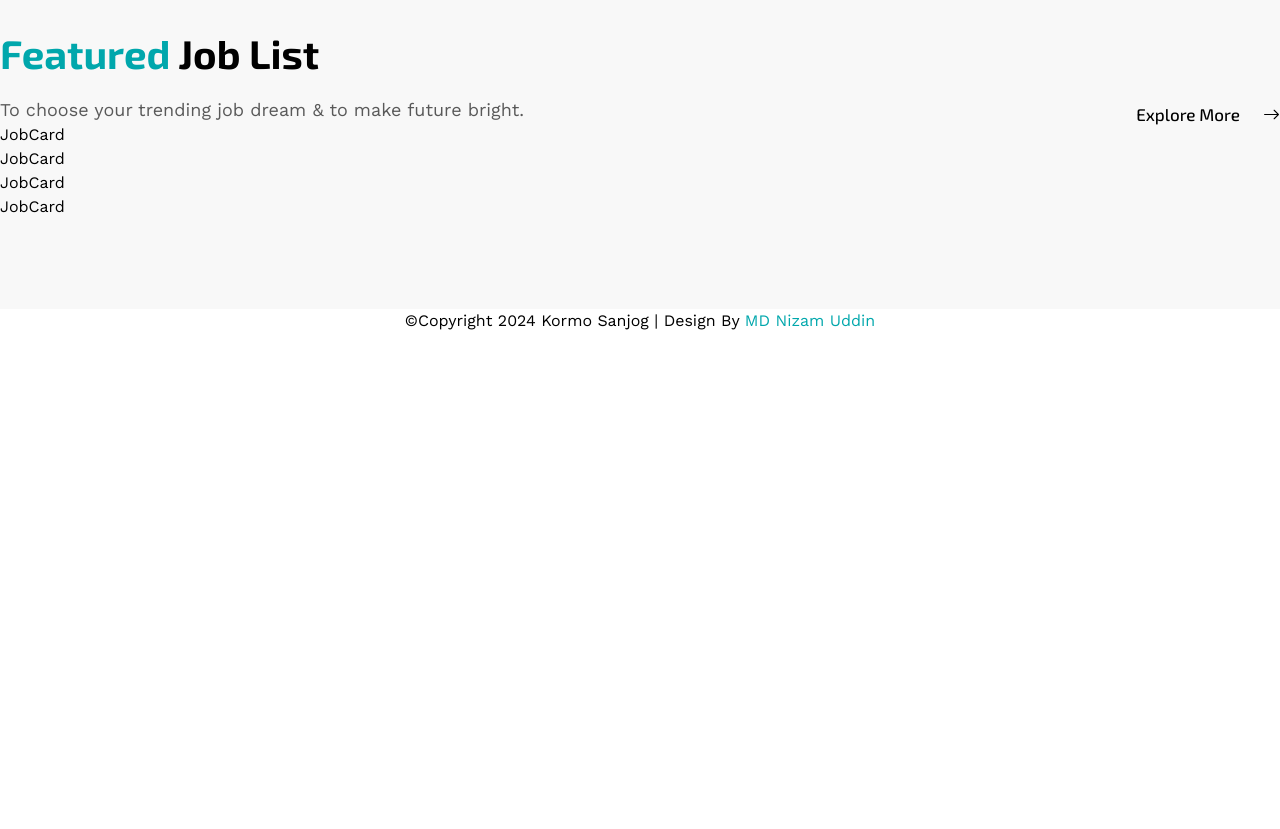
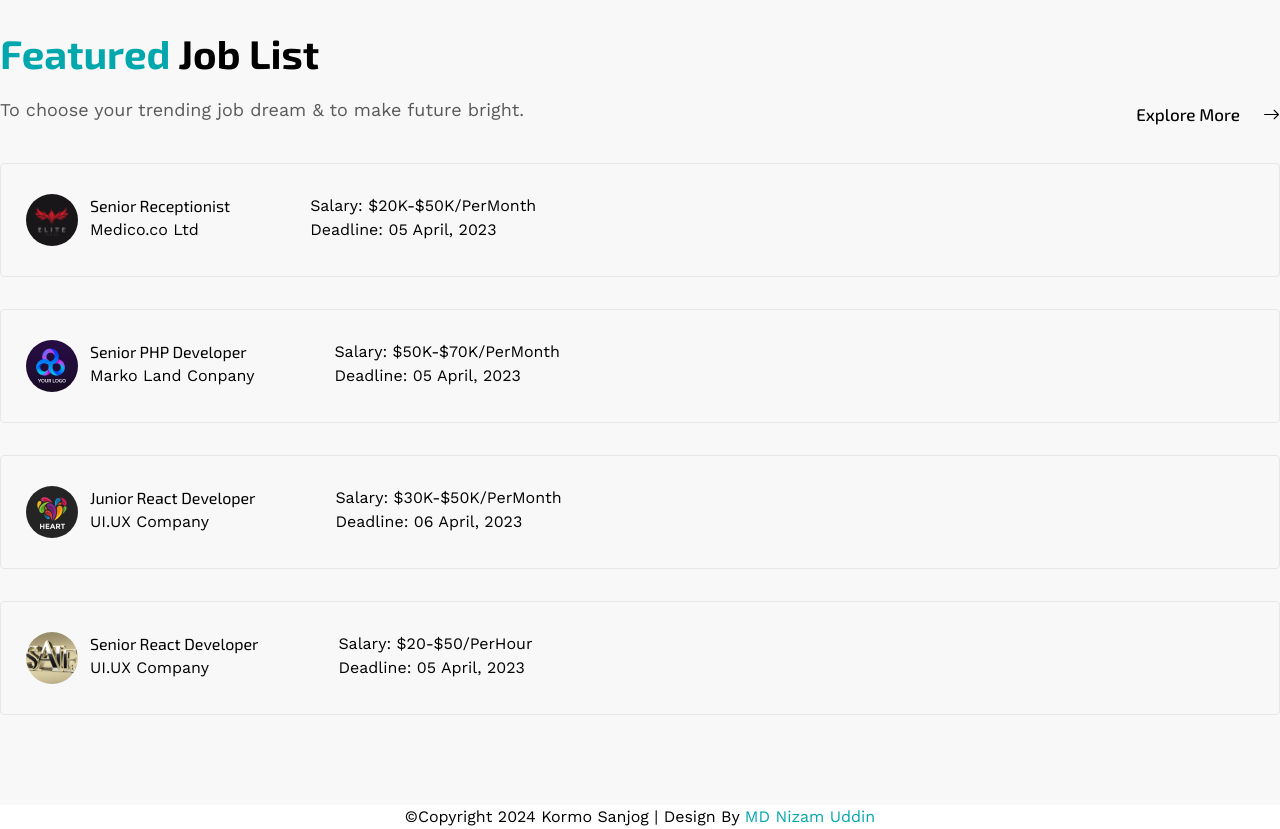
Before and after one commit to programmernizam/job-portal, a React (Vite) app in the folder kormo-sanjog/: page / in a window 1280 px wide. Shown: the part 1720-2549 px from the top of the page. Before the commit the page ends 2053 px from the top, so only its background shows below. Built offline with nearby package versions, Linux system fonts and the light colour scheme.

Commit message:
[Added] Job Card Top Section contetn

```diff
--- a/kormo-sanjog/src/components/Shared/JobCard.jsx
+++ b/kormo-sanjog/src/components/Shared/JobCard.jsx
@@ -1,5 +1,47 @@
-export default function JobCard() {
+/* eslint-disable react/prop-types */
+export default function JobCard({ job }) {
+  const {
+    title,
+    company,
+    logo,
+    salary,
+    deadline,
+    type,
+    perMonth,
+    perHour,
+    perYear,
+  } = job;
   return (
-    <div>JobCard</div>
-  )
+    <div className="border py-[30px] px-[25px] rounded">
+      <div className="flex gap-5">
+        <div className="flex flex-row gap-20 relative">
+          <div className="flex gap-3">
+            <img
+              src={logo}
+              alt="title"
+              className="rounded-full w-[52px] h-[52px]"
+            />
+            <div className="job_details">
+              <h3>{title}</h3>
+              <p>{company}</p>
+            </div>
+          </div>
+          <div>
+            <ul>
+              <li>
+                Salary: <span>{salary}</span>
+                {perMonth && <span>/PerMonth</span>}
+                {perHour && <span>/PerHour</span>}
+                {perYear && <span>/PerYear</span>}
+              </li>
+              <li>
+                Deadline: <span>{deadline}</span>
+              </li>
+            </ul>
+          </div>
+        </div>
+        <div></div>
+      </div>
+    </div>
+  );
 }
--- a/kormo-sanjog/src/constant/constant.js
+++ b/kormo-sanjog/src/constant/constant.js
@@ -99,7 +99,7 @@ const jobsList = [
         deadline: "05 April, 2023",
         type: ["Full Time", "Part Time", "Remote"],
         perMonth: true,
-        perHour: true,
+        perHour: false,
         perYear: false,
     },
     {
@@ -111,7 +111,7 @@ const jobsList = [
         deadline: "05 April, 2023",
         type: ["Full Time", "Part Time"],
         perMonth: true,
-        perHour: true,
+        perHour: false,
         perYear: false,
     },
     {
@@ -123,7 +123,7 @@ const jobsList = [
         deadline: "06 April, 2023",
         type: ["Full Time", "Remote"],
         perMonth: true,
-        perHour: true,
+        perHour: false,
         perYear: false,
     },
     {
--- a/kormo-sanjog/src/pages/Home/FeaturedJobs.jsx
+++ b/kormo-sanjog/src/pages/Home/FeaturedJobs.jsx
@@ -28,7 +28,7 @@ export default function FeaturedJobs() {
           </div>
         </div>
         {/* Featured Jobs Loop */}
-        <div>
+        <div className="grid grid-cols-1 gap-8 mt-10">
           {jobsList.map((job) => (
             <JobCard key={job.id} job={job} />
           ))}
```
